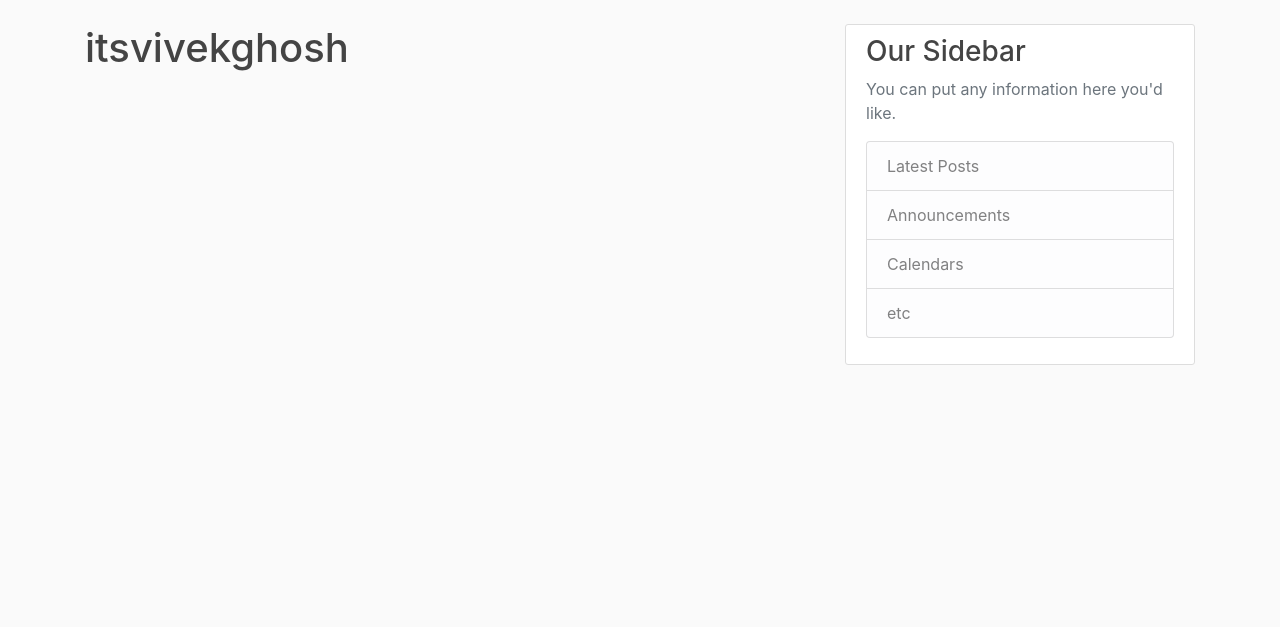
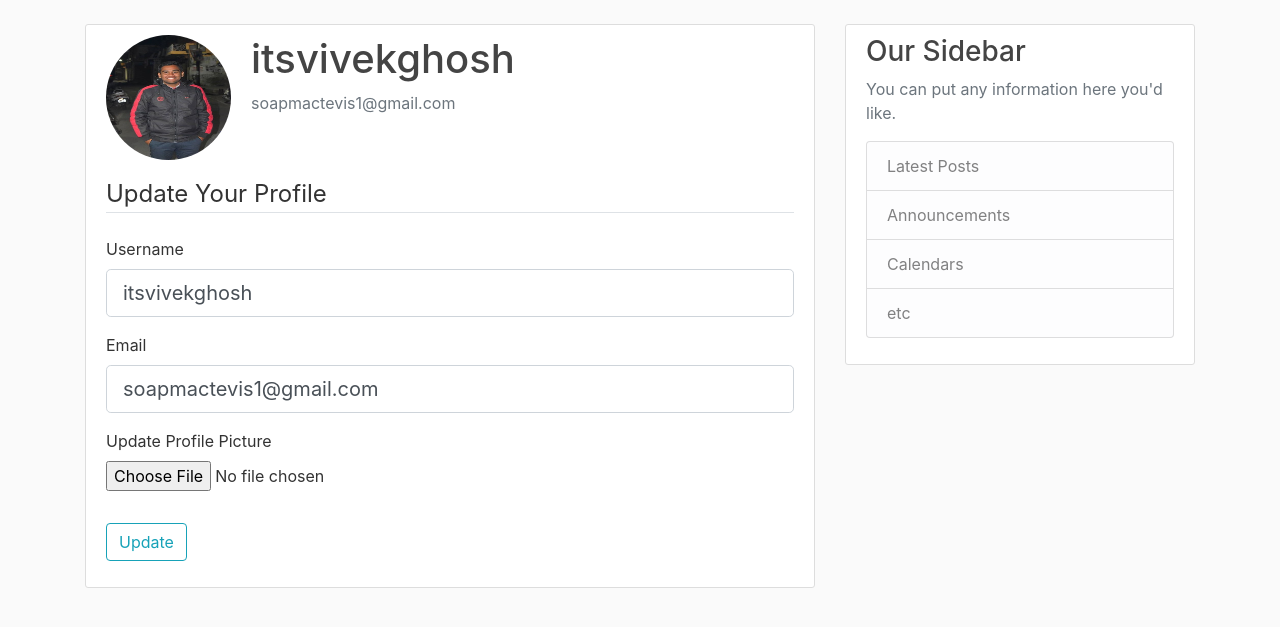
Before and after one commit to itsvivekghosh/Flask_Blog, a Flask app: page /account in a window 1280 px wide. Shown: the part 56-683 px from the top of the page. Run offline with Flask 2, Linux system fonts and the light colour scheme; a user stored in the database is signed in; some libraries are stand-ins or nearby versions.

Commit message:
Added User-Profile Picture

```diff
--- a/flaskblog/forms.py
+++ b/flaskblog/forms.py
@@ -1,7 +1,9 @@
 from flask_wtf import FlaskForm
+from flask_wtf.file import FileField, FileAllowed
 from wtforms import StringField, PasswordField, SubmitField, BooleanField
 from wtforms.validators import DataRequired, Length, Email, EqualTo, ValidationError
-from flaskblog.models import User
+from flaskblog.models import User, Post
+from flask_login import current_user
 
 
 class RegistrationForm(FlaskForm):
@@ -35,3 +37,31 @@ class LoginForm(FlaskForm):
     remember = BooleanField("Remember Me")
 
     submit = SubmitField("Login")
+
+
+class UpdateAccountForm(FlaskForm):
+
+    username = StringField(
+        "Username", validators=[DataRequired(), Length(min=2, max=20)]
+    )
+    email = StringField("Email", validators=[DataRequired(), Email()])
+    picture = FileField(
+        "Update Profile Picture", validators=[FileAllowed(["jpg", "png"])]
+    )
+    submit = SubmitField("Update")
+
+    def validate_username(self, username):
+        if username.data != current_user.username:
+            user = User.query.filter_by(username=username.data).first()
+            if user:
+                raise ValidationError(
+                    "That username is taken. Please choose a different one."
+                )
+
+    def validate_email(self, email):
+        if email.data != current_user.email:
+            user = User.query.filter_by(email=email.data).first()
+            if user:
+                raise ValidationError(
+                    "That email is taken. Please choose a different one."
+                )
--- a/flaskblog/routes.py
+++ b/flaskblog/routes.py
@@ -1,9 +1,10 @@
 from flask import Flask, render_template, url_for, redirect, flash, request
 from flaskblog import app
 from flaskblog.models import User, Post
-from flaskblog.forms import RegistrationForm, LoginForm
+from flaskblog.forms import RegistrationForm, LoginForm, UpdateAccountForm
 from flaskblog import app, bcrypt, db
 from flask_login import login_user, current_user, logout_user, login_required
+import secrets, os, sys
 
 
 posts = [
@@ -72,7 +73,32 @@ def logout():
     return redirect(url_for("login"))
 
 
-@app.route("/account")
+def save_picture(form_picture):
+    random_hex = secrets.token_hex(8)
+    f_name, f_ext = os.path.splitext(form_picture.filename)
+    picture_filename = random_hex + f_ext
+    picture_path = os.path.join(app.root_path, "static/profile_pics", picture_filename)
+    form_picture.save(picture_path)
+    return picture_filename
+
+
+@app.route("/account", methods=["GET", "POST"])
 @login_required
 def account():
-    return render_template("account.html", title="Account")
+    form = UpdateAccountForm()
+    if form.validate_on_submit():
+        if form.picture.data:
+            picture_file = save_picture(form.picture.data)
+            current_user.image_file = picture_file
+        current_user.username = form.username.data
+        current_user.email = form.email.data
+        db.session.commit()
+        flash("Your account has been updated!", "success")
+        return redirect(url_for("account"))
+    elif request.method == "GET":
+        form.username.data = current_user.username
+        form.email.data = current_user.email
+    image_file = url_for("static", filename="profile_pics/" + current_user.image_file)
+    return render_template(
+        "account.html", title="Account", image_file=image_file, form=form
+    )
--- a/flaskblog/templates/account.html
+++ b/flaskblog/templates/account.html
@@ -11,7 +11,67 @@
 {% endblock title%}
 
 {% block content %}
-	<h1>
-        {{ current_user.username }}
-    </h1>
+	<div class="content-section">
+		<div class="media">
+			<img class="rounded-circle account-img" src="{{ image_file }}">
+			<div class="media-body">
+				<h2 class="account-heading">{{ current_user.username }}</h2>
+				<p class="text-secondary">{{ current_user.email }}</p>
+			</div>
+		</div>
+		<!-- FORM HERE -->
+		<form method="POST" action="" enctype="multipart/form-data">
+
+			{{ form.hidden_tag() }} <!-- for CSRF Token -->
+			<fieldset class="form-group">
+
+				<legend class="border-bottom mb-4">
+					Update Your Profile
+				</legend>
+
+				<div class="form-group">
+					{{ form.username.label(class="form-control-label") }}
+
+					{% if form.username.errors %}
+						{{ form.username(class="form-control form-control-lg is-invalid") }}
+						<div class="invalid-feedback">
+							{% for error in form.username.errors %}
+								<span>{{ error }}</span>
+							{% endfor %}
+						</div>
+					{% else %}
+						{{ form.username(class="form-control form-control-lg") }}
+					{% endif %}
+				</div>
+
+				<div class="form-group">
+					{{ form.email.label(class="form-control-label") }}
+					{% if form.email.errors %}
+						{{ form.email(class="form-control form-control-lg is-invalid") }}
+						<div class="invalid-feedback">
+							{% for error in form.email.errors %}
+								<span>{{ error }}</span>
+							{% endfor %}
+						</div>
+					{% else %}
+						{{ form.email(class="form-control form-control-lg") }}
+					{% endif %}
+				</div>
+
+				<div class="form-group">
+					{{ form.picture.label() }}
+					{{ form.picture(class="form-control-file") }}
+					{% if form.picture.error %}
+						{% for error in form.picture.errors %}
+							<span class="text-danger">{{ error }}</span><br>
+						{% endfor %}
+					{% endif %}
+				</div>
+
+			</fieldset>
+			<div class="form-group">
+				{{ form.submit(class="btn btn-outline-info") }}
+			</div>
+		</form>
+	</div>
 {% endblock content %}
```
Also changed, not shown: flaskblog/site.db, flaskblog/static/profile_pics/74cfbb6bb8ac260d.jpg (added), flaskblog/static/profile_pics/default.jpg (added).
